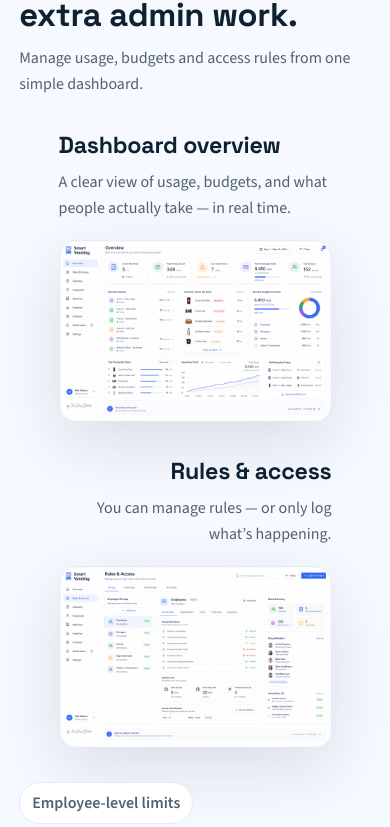
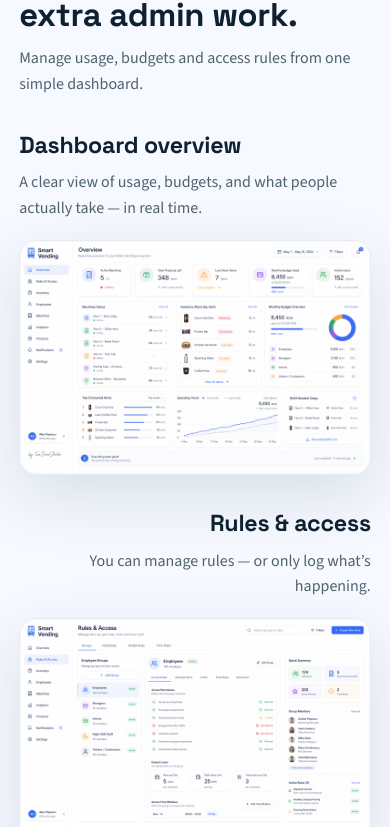
Before and after one commit to BodeaPeGitHub/TwoDevsStudioWebsite, a React (Vite) app: page /smart-vending in a window 390 px wide. Shown: the part 1155-1982 px from the top of the page. Built offline with nearby package versions, Linux system fonts and the light colour scheme; no server answers.

Commit message:
Align Smart Vending dashboard + add logo

```diff
--- a/src/pages/Home.jsx
+++ b/src/pages/Home.jsx
@@ -117,9 +117,11 @@ function Home() {
 
             <div className="product-card">
               <div className="product-card-media">
-                <div className="product-emoji" aria-label="Smart Vending">
-                  🥤
-                </div>
+                <img
+                  className="product-card-logo product-card-logo--vending"
+                  src="/smart-vending-logo.svg"
+                  alt="Smart Vending"
+                />
               </div>
               <div>
                 <h3>Smart Vending</h3>
--- a/src/styles.css
+++ b/src/styles.css
@@ -474,6 +474,11 @@ main {
   height: 90px;
   display: block;
   object-fit: contain;
+}
+
+.product-card-logo--vending {
+  border-radius: 18px;
+  box-shadow: 0 18px 40px rgba(16, 33, 48, 0.12);
 }
 
 .product-placeholder {
@@ -988,19 +993,9 @@ main {
 }
 
 .landing-dashboard-inner {
-  width: min(70vw, 1180px);
-  max-width: calc(100% - 2.4rem);
+  max-width: 1180px;
   margin: 0 auto;
-}
-
-.landing-dashboard-block--left .landing-dashboard-inner {
-  margin-left: 1.2rem;
-  margin-right: auto;
-}
-
-.landing-dashboard-block--right .landing-dashboard-inner {
-  margin-left: auto;
-  margin-right: 1.2rem;
+  padding: 0 1.2rem;
 }
 
 .landing-dashboard-copy {
@@ -1255,14 +1250,6 @@ main {
     margin: 0 auto;
   }
 
-  .landing-dashboard-inner,
-  .landing-dashboard-block--left .landing-dashboard-inner,
-  .landing-dashboard-block--right .landing-dashboard-inner {
-    max-width: calc(100% - 2.4rem);
-    margin-left: auto;
-    margin-right: auto;
-  }
-
   .landing-footer-grid {
     grid-template-columns: 1fr;
   }
```
Also changed, not shown: public/smart-vending-logo.svg (added).
